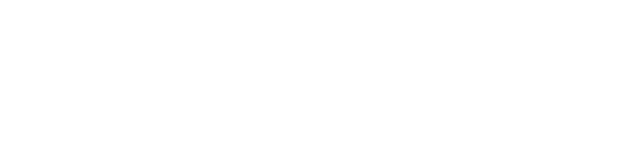
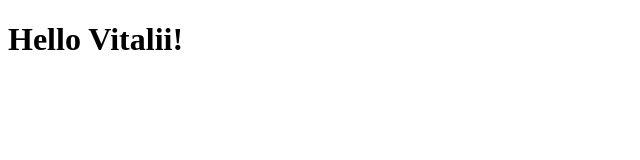
Before and after one commit to SilverCloud-1/testrepo, a plain HTML site: page index.html in a window 1280 px wide. Shown: the whole page, without its empty margins (0-640 px from the left). Drawn offline with Linux system fonts and the light colour scheme.

Commit message:
Update index.html

```diff
--- a/index.html
+++ b/index.html
@@ -3,9 +3,9 @@
 <head>
     <meta charset="UTF-8"/>
     <meta name = "width=device-width,initial-scale =1.0"/>
-    <title>Document1</title>
+    <title>My first document</title>
 </head>
 <body>
-
+    <h1>Hello Vitalii!</h1>
 </body>
 </html>
```
